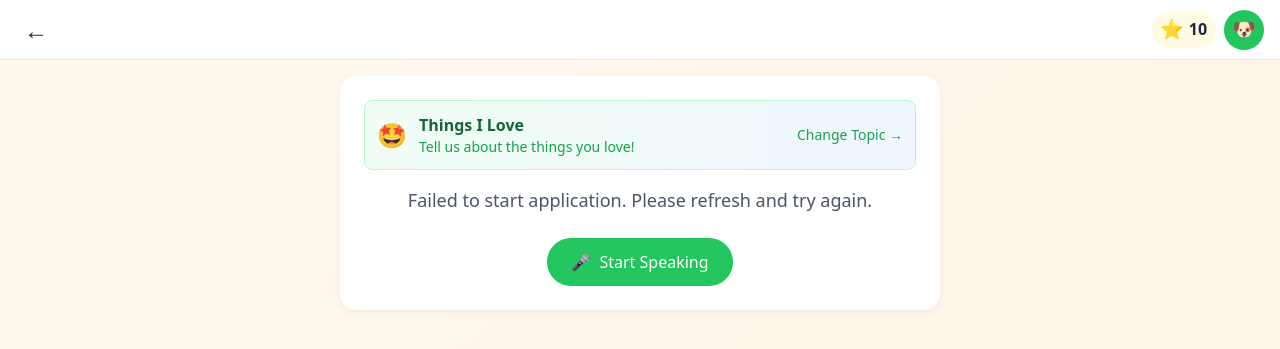
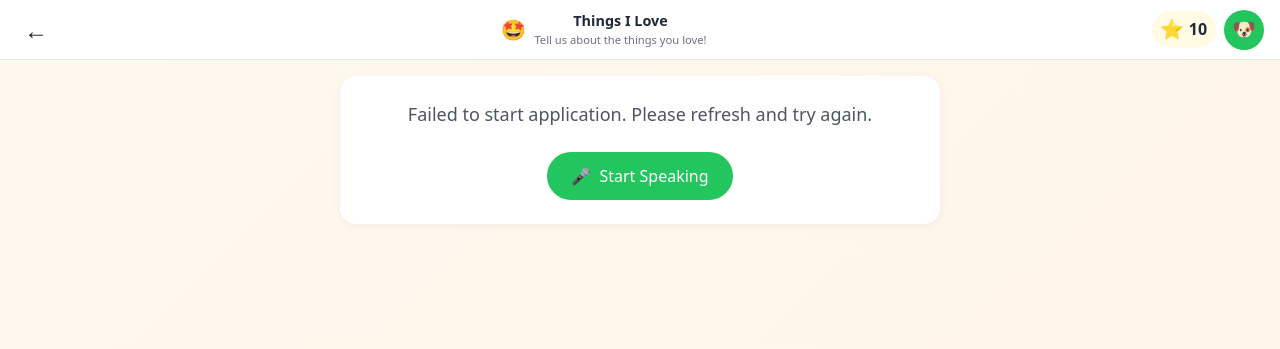
Before and after one commit to shubham13596/AI-Voice-bot-Hindi-tutor, a Flask app: page /conversation?type=things_i_love in a window 1280 px wide. Shown: the top 349 px of the page. Run offline with Flask 2, Linux system fonts and the light colour scheme; a user stored in the database is signed in; tables that the repository leaves empty hold one stand-in row (values such as "Sample post"); some libraries are stand-ins or nearby versions.

Commit message:
Move topic indicator from content area to header bar
Co-Authored-By: Claude Opus 4.5 <noreply@anthropic.com>

```diff
--- a/templates/conversation.html
+++ b/templates/conversation.html
@@ -255,6 +255,42 @@
             color: white;
         }
 
+        /* Header topic info */
+        .header-topic {
+            display: flex;
+            align-items: center;
+            gap: 0.5rem;
+            max-width: 50%;
+            overflow: hidden;
+        }
+
+        .header-topic-icon {
+            font-size: 1.25rem;
+            flex-shrink: 0;
+        }
+
+        .header-topic-text {
+            overflow: hidden;
+            text-align: center;
+        }
+
+        .header-topic-name {
+            font-weight: 600;
+            font-size: 0.9rem;
+            color: #1f2937;
+            white-space: nowrap;
+            overflow: hidden;
+            text-overflow: ellipsis;
+        }
+
+        .header-topic-desc {
+            font-size: 0.7rem;
+            color: #6b7280;
+            white-space: nowrap;
+            overflow: hidden;
+            text-overflow: ellipsis;
+        }
+
         /* Main content container */
         .main-container {
             max-width: 100%;
@@ -284,6 +320,22 @@
 
             .header-right {
                 gap: 0.25rem;
+            }
+
+            .header-topic {
+                max-width: 45%;
+            }
+
+            .header-topic-icon {
+                font-size: 1.1rem;
+            }
+
+            .header-topic-name {
+                font-size: 0.8rem;
+            }
+
+            .header-topic-desc {
+                font-size: 0.65rem;
             }
         }
 
@@ -389,6 +441,14 @@
             <span class="back-arrow">←</span>
         </a>
 
+        <div class="header-topic">
+            <span id="conversationIcon" class="header-topic-icon">💬</span>
+            <div class="header-topic-text">
+                <div id="conversationTypeName" class="header-topic-name">Conversation</div>
+                <div id="conversationTypeDesc" class="header-topic-desc">General conversation</div>
+            </div>
+        </div>
+
         <div class="header-right">
             <div class="stars-display">
                 <span class="star-icon">⭐</span>
@@ -402,20 +462,6 @@
 
     <main class="main-container">
         <div class="content-card">
-            <!-- Conversation Type Indicator -->
-            <div id="conversationTypeIndicator" class="mb-4 flex items-center justify-between bg-gradient-to-r from-green-50 to-blue-50 border border-green-200 rounded-lg p-3">
-                <div class="flex items-center gap-3">
-                    <span id="conversationIcon" class="text-2xl">🏠</span>
-                    <div>
-                        <div id="conversationTypeName" class="font-semibold text-green-800">Everyday Life</div>
-                        <div id="conversationTypeDesc" class="text-sm text-green-600">Talk about daily activities and school</div>
-                    </div>
-                </div>
-                <a href="/conversation-select" class="text-green-600 hover:text-green-800 text-sm font-medium transition-colors">
-                    Change Topic →
-                </a>
-            </div>
-
             <div id="status" class="text-center text-lg font-medium text-gray-600 mb-6">
                 Initializing...
             </div>
```
